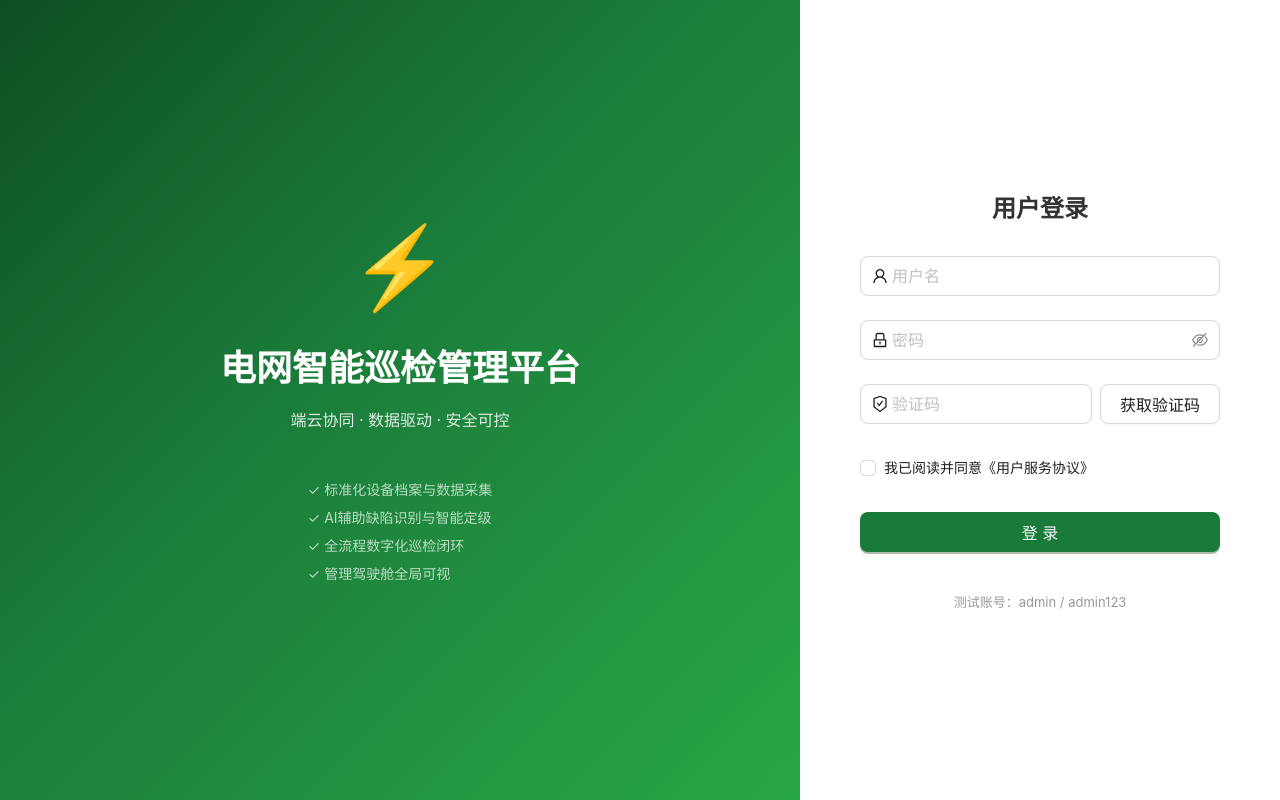
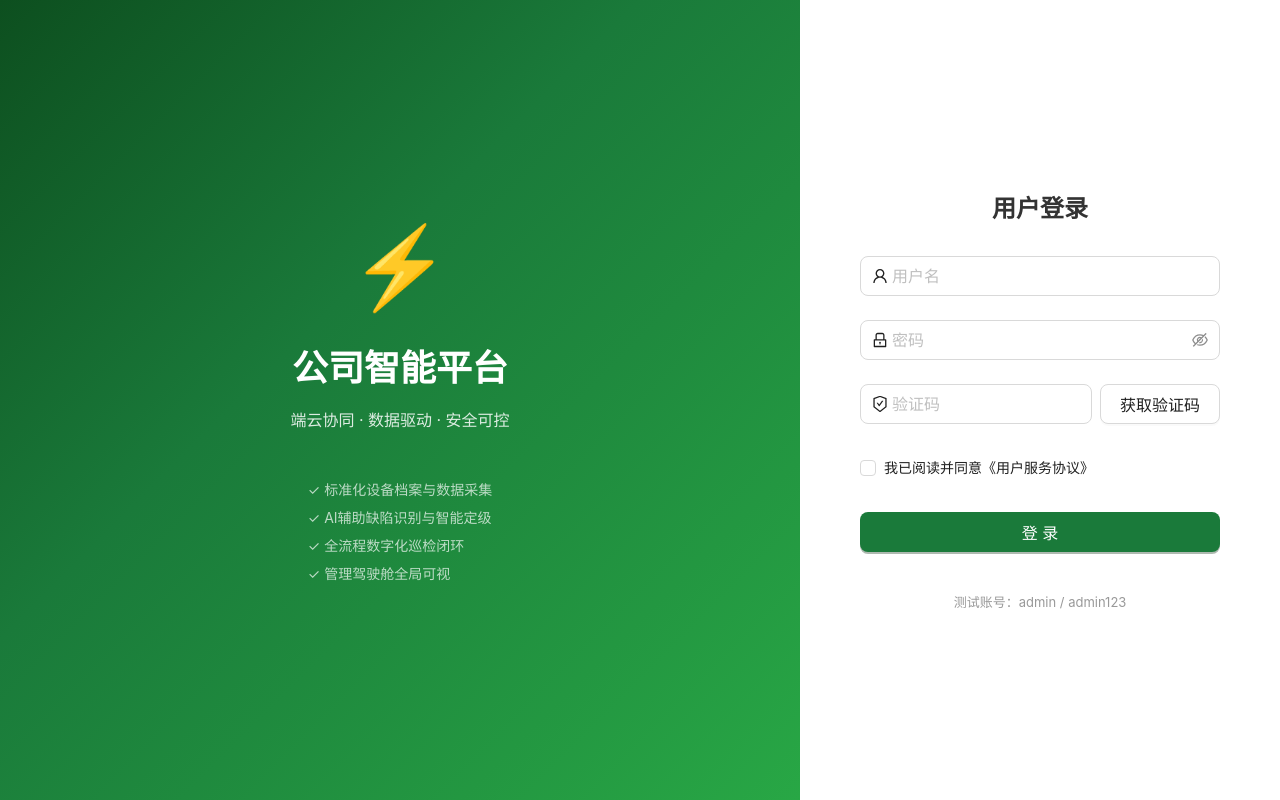
Before and after one commit to hengliwang/e-ai-manager, a React (Vite) app in the folder frontend/: page /login in a window 1280 px wide. Built offline with nearby package versions, Linux system fonts and the light colour scheme.

Commit message:
将网站名称从 电网智能巡检平台 改为 公司智能平台

```diff
--- a/frontend/src/components/Layout/MainLayout.tsx
+++ b/frontend/src/components/Layout/MainLayout.tsx
@@ -67,7 +67,7 @@ export default function MainLayout() {
           borderBottom: '1px solid rgba(255,255,255,0.1)',
         }}>
           <Typography.Title level={4} style={{ color: '#fff', margin: 0, fontSize: collapsed ? 14 : 18 }}>
-            {collapsed ? '⚡' : '电网智能巡检平台'}
+            {collapsed ? '⚡' : '公司智能平台'}
           </Typography.Title>
         </div>
         <Menu
--- a/frontend/src/pages/login/LoginPage.tsx
+++ b/frontend/src/pages/login/LoginPage.tsx
@@ -26,7 +26,7 @@ export default function LoginPage() {
     <div className="login-page">
       <div className="login-left">
         <div style={{ fontSize: 80, marginBottom: 24 }}>⚡</div>
-        <h1>电网智能巡检管理平台</h1>
+        <h1>公司智能平台</h1>
         <p>端云协同 · 数据驱动 · 安全可控</p>
         <div style={{ marginTop: 48, opacity: 0.7, fontSize: 14 }}>
           <div>✓ 标准化设备档案与数据采集</div>
```
